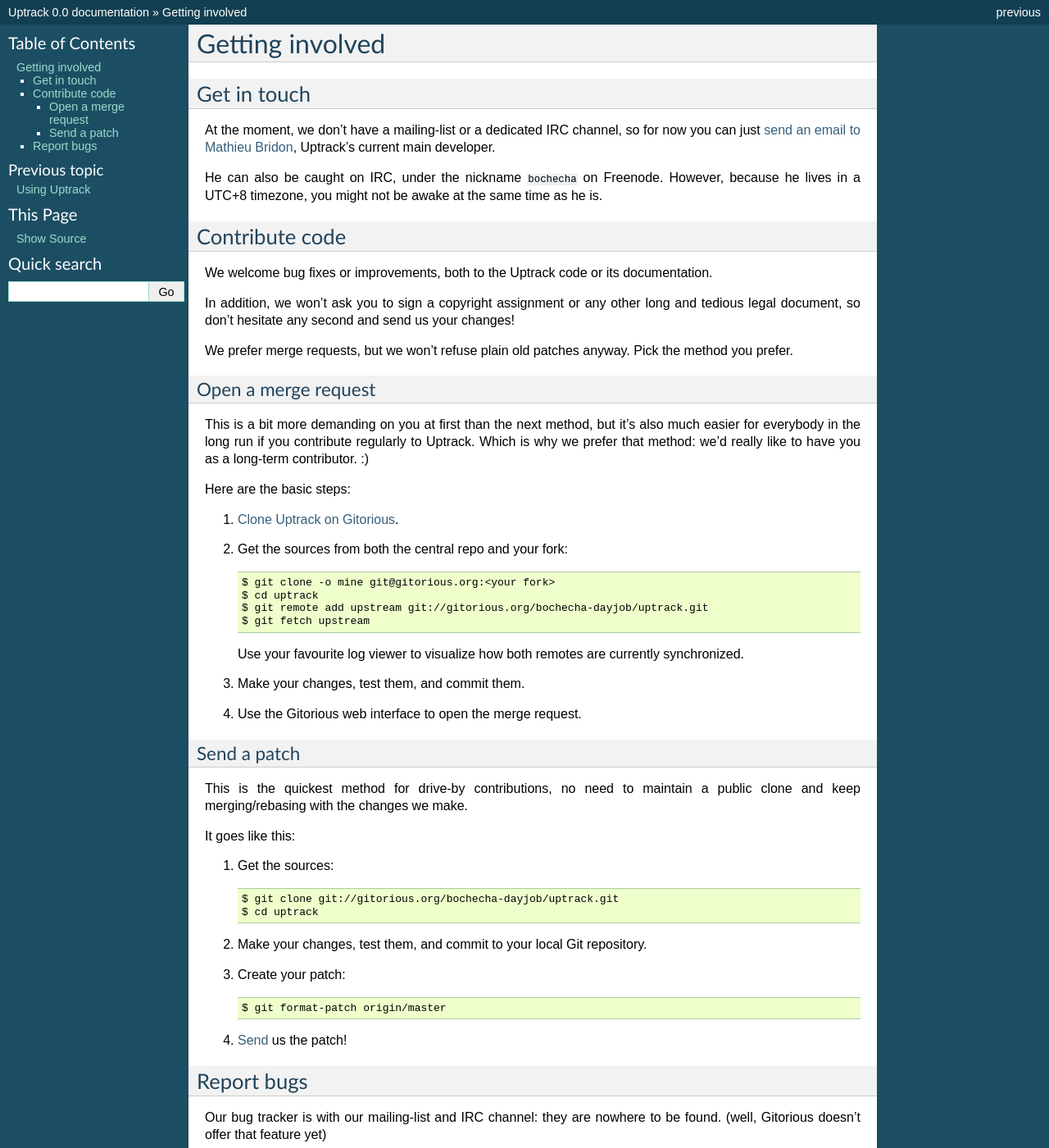
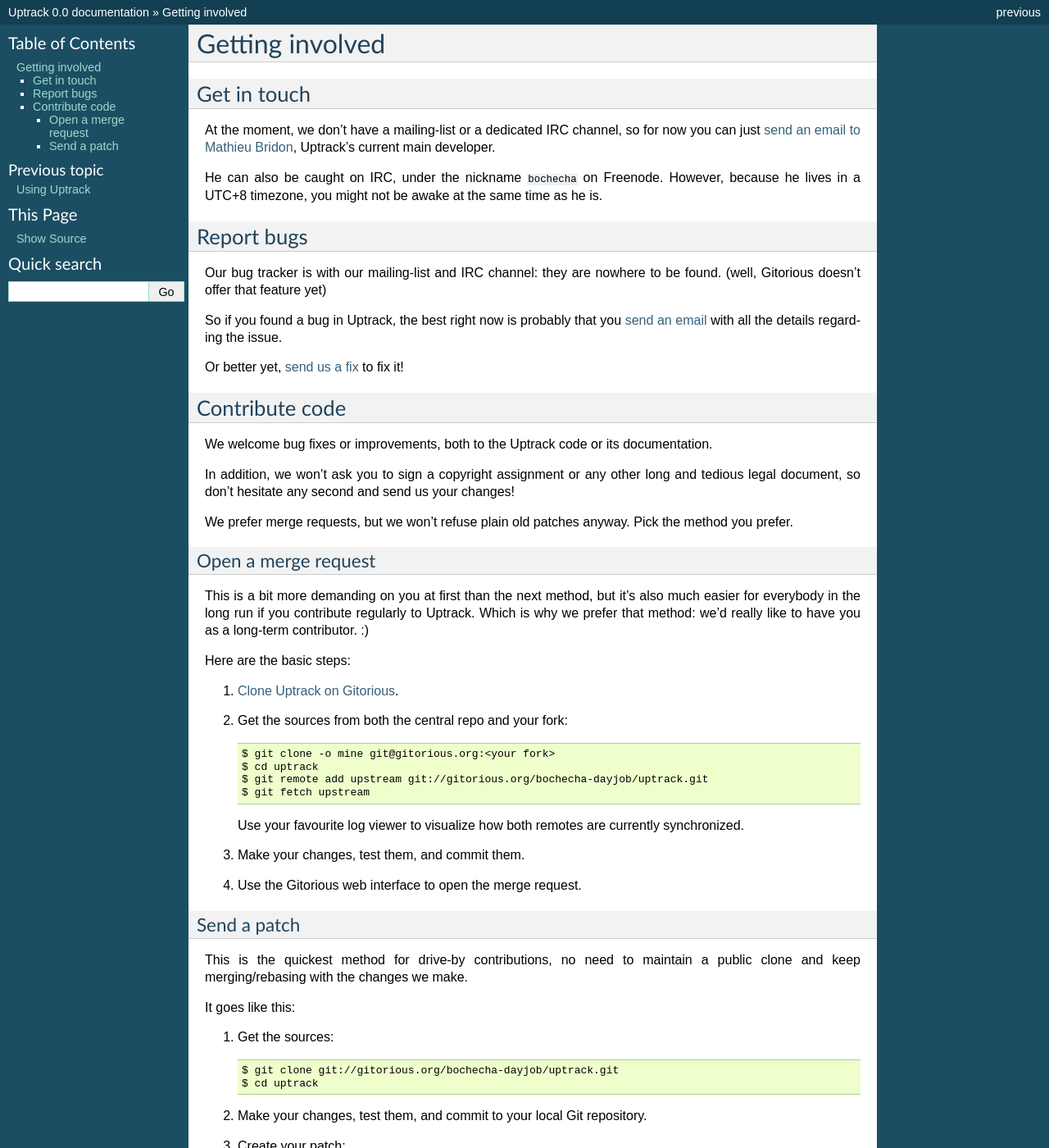
Before and after one commit to network-box/uptrack, a Sphinx documentation site: the page built from doc/source/getinvolved.rst, in a window 1280 px wide and 1400 px high. Shown: the whole window at 82% size. Built offline with Sphinx 7.4.7, drawn with Linux system fonts in a browser that asks for light colours; some of the changed text lies outside the part shown.

Commit message:
doc: List tasks with less commitment first
We don't want to scare bug reporters into thinking they must send pull
requests. :)

```diff
--- a/doc/source/getinvolved.rst
+++ b/doc/source/getinvolved.rst
@@ -15,6 +15,19 @@
 He can also be caught on IRC, under the nickname ``bochecha`` on Freenode.
 However, because he lives in a UTC+8 timezone, you might not be awake at the
 same time as he is.
+
+.. _report-bugs:
+
+Report bugs
+===========
+
+Our bug tracker is with our mailing-list and IRC channel: they are nowhere to
+be found. (well, Gitorious doesn't offer that feature yet)
+
+So if you found a bug in Uptrack, the best right now is probably that you
+:ref:`send an email <contact>` with all the details regarding the issue.
+
+Or better yet, :ref:`send us a fix <code>` to fix it!
 
 .. _code:
 
```
Also changed, not shown: other parts of doc/source/getinvolved.rst (+0 -13 lines).
